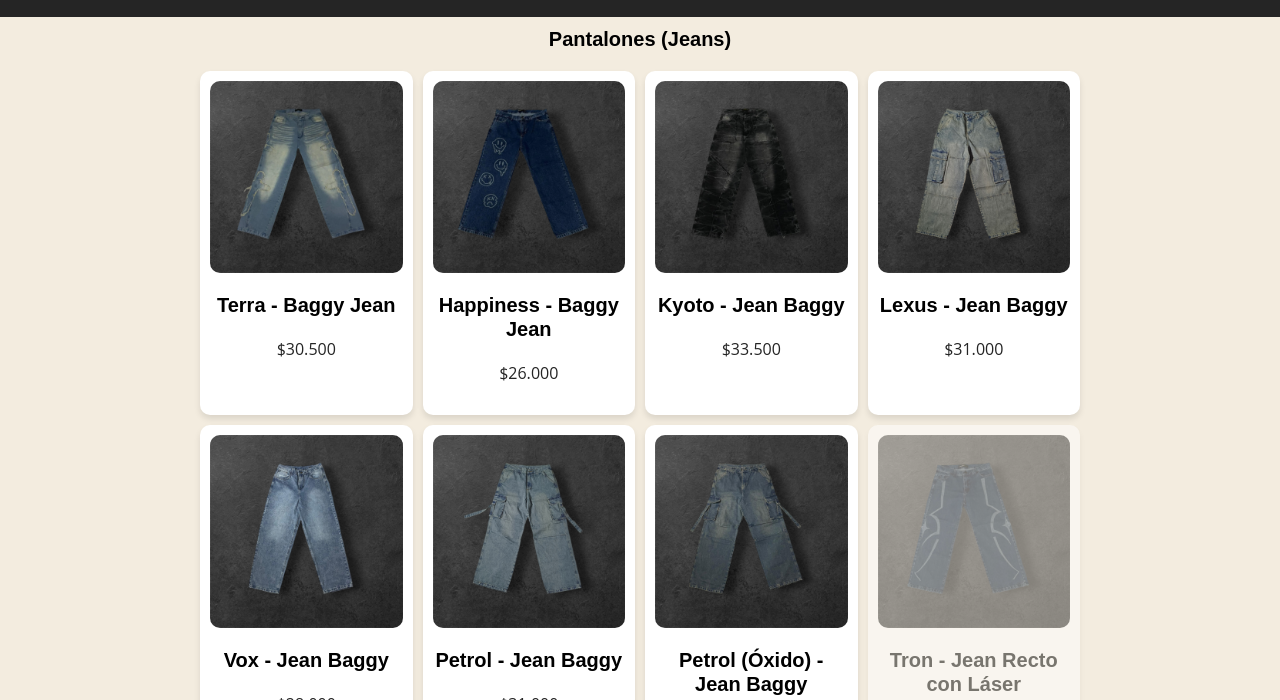
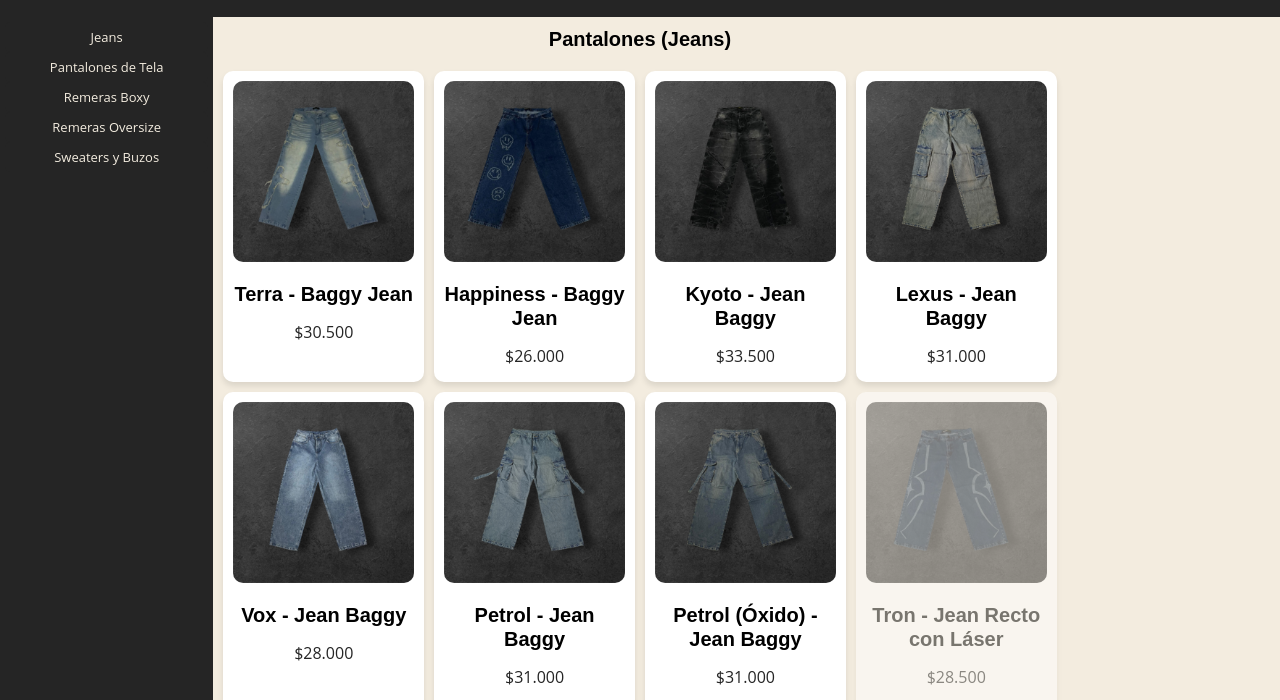
Before and after one commit to MaximoAF/Thrill.web, a plain HTML site: page index.html in a window 1280 px wide. Shown: the part 67-767 px from the top of the page. Drawn offline with Linux system fonts and the light colour scheme.

Commit message:
pagina provicional v1.5

```diff
--- a/index.html
+++ b/index.html
@@ -14,9 +14,19 @@
         class="header__logo"
       />
     </header>
-
-
+    <main class="main__container">
+      <aside class="main__aside_l">
+        <nav class="nav">
+          <a class="nav__link" href="#jeans">Jeans</a>
+          <a class="nav__link" href="#pantalones_tela">Pantalones de Tela</a>
+          <a class="nav__link" href="#remeras_boxy">Remeras Boxy</a>
+          <a class="nav__link" href="#remeras_over">Remeras Oversize</a>
+          <a class="nav__link" href="#sweaters_buzos">Sweaters y Buzos</a>
+        </nav>
+      </aside>
+      <section class="galleries__container">
         <!-- -------------------------------- Pantalones Jeans ---------------------------- -->
+        <article id="jeans">
           <div>
             <h2 class="sub-tittle">Pantalones (Jeans)</h2>
           </div>
@@ -124,8 +134,10 @@
               <span>Sin stock</span>
             </div>
           </section>
+        </article>
 
         <!-- -------------------------------- Pantalones De Tela ---------------------------- -->
+        <article id="pantalones_tela">
           <div>
             <h2 class="sub-tittle">Pantalones (De Tela)</h2>
           </div>
@@ -150,10 +162,10 @@
               <p>$18.000</p>
             </div>
           </section>
-
-
+        </article>
 
         <!-- -------------------------------- Remeras Boxy ---------------------------- -->
+        <article id="remeras_boxy">
           <div>
             <h2 class="sub-tittle">Remeras Boxy</h2>
           </div>
@@ -228,11 +240,10 @@
               <p>$13.500</p>
             </div>
           </section>
-
-
-
+        </article>
 
         <!-- -------------------------------- Remeras Oversize ---------------------------- -->
+        <article id="remeras_over">
           <div>
             <h2 class="sub-tittle">Remeras Oversize</h2>
           </div>
@@ -312,7 +323,7 @@
                 src="/img/Remeras_Oversize/gran_turismo(negra).png"
                 alt="Gran Turismo Oversize"
               />
-        <h2>Gran Turismo(negra) - Remera Oversize</h2>
+              <h2>Gran Turismo (negra) - Remera Oversize</h2>
               <p>$11.500</p>
             </div>
 
@@ -322,7 +333,7 @@
                 src="/img/Remeras_Oversize/gran_turismo(canela).png"
                 alt="Gran Turismo Oversize"
               />
-        <h2>Gran Turismo(canela) - Remera Oversize</h2>
+              <h2>Gran Turismo (canela) - Remera Oversize</h2>
               <p>$11.500</p>
             </div>
 
@@ -332,7 +343,7 @@
                 src="/img/Remeras_Oversize/butterfly(azul).png"
                 alt="Butterfly Oversize"
               />
-        <h2>Butterfly(azul) - Remera Oversize</h2>
+              <h2>Butterfly (azul) - Remera Oversize</h2>
               <p>$11.500</p>
             </div>
 
@@ -342,7 +353,7 @@
                 src="/img/Remeras_Oversize/butterfly(morado).png"
                 alt="Butterfly Oversize"
               />
-        <h2>Butterfly(morado) - Remera Oversize</h2>
+              <h2>Butterfly (morado) - Remera Oversize</h2>
               <p>$11.500</p>
             </div>
 
@@ -352,7 +363,7 @@
                 src="/img/Remeras_Oversize/tour_trapstar(beige).png"
                 alt="Tour Trapstar Oversize"
               />
-        <h2>Tour Trapstar(beige) - Remera Oversize</h2>
+              <h2>Tour Trapstar (beige) - Remera Oversize</h2>
               <p>$11.500</p>
             </div>
 
@@ -362,7 +373,7 @@
                 src="/img/Remeras_Oversize/tour_trapstar(negra).png"
                 alt="Tour Trapstar Oversize"
               />
-        <h2>Tour Trapstar(negra) - Remera Oversize</h2>
+              <h2>Tour Trapstar (negra) - Remera Oversize</h2>
               <p>$11.500</p>
             </div>
 
@@ -382,7 +393,7 @@
                 src="/img/Remeras_Oversize/reverse(chocolate).png"
                 alt="Reverse Oversize"
               />
-        <h2>Reverse(chocolate) - Remera Oversize</h2>
+              <h2>Reverse (chocolate) - Remera Oversize</h2>
               <p>$13.500</p>
             </div>
 
@@ -392,7 +403,7 @@
                 src="/img/Remeras_Oversize/reverse(marron).png"
                 alt="Reverse Oversize"
               />
-        <h2>Reverse(marron) - Remera Oversize</h2>
+              <h2>Reverse (marron) - Remera Oversize</h2>
               <p>$13.500</p>
             </div>
 
@@ -402,7 +413,7 @@
                 src="/img/Remeras_Oversize/reverse(negra).png"
                 alt="Reverse Oversize"
               />
-        <h2>Reverse(negra) - Remera Oversize</h2>
+              <h2>Reverse (negra) - Remera Oversize</h2>
               <p>$13.500</p>
             </div>
 
@@ -428,10 +439,10 @@
               <span>Sin stock</span>
             </div>
           </section>
-
-
+        </article>
 
         <!-- -------------------------------- Buzos y Sweaters ---------------------------- -->
+        <article id="sweaters_buzos">
           <div>
             <h2 class="sub-tittle">Buzos y Sweaters</h2>
           </div>
@@ -509,6 +520,14 @@
               <span>Sin stock</span>
             </div>
           </section>
+        </article>
+
+
+      </section>
+
+
+      <aside class="main__aside_r"></aside>
+    </main>
 
     <footer class="footer">
       <p>© 2024 Thrill Clothes - Todos los derechos reservados</p>
--- a/styles.css
+++ b/styles.css
@@ -44,6 +44,19 @@ h4 {
   line-height: 1.2;
 }
 h1 {
+  font-size: 3.2rem;
+}
+h2 {
+  font-size: 2.8rem;
+}
+h3 {
+  font-size: 2.4rem;
+}
+h4 {
+  font-size: 1.6rem;
+}
+@media (min-width: 425px) {
+  h1 {
     font-size: 4rem;
   }
   h2 {
@@ -54,6 +67,7 @@ h3 {
   }
   h4 {
     font-size: 2rem;
+  }
 }
 img {
   max-width: 100%;
@@ -75,7 +89,73 @@ header {
 .header__logo {
   width: 150px;
 }
+/* Main */
+@media (min-width: 768px) {
+  .main__container {
+    display: grid;
+    grid-template-columns: 1fr 3fr 1fr;
+  }
+}
+@media (min-width: 1024px) {
+  .main__container {
+    display: grid;
+    grid-template-columns: 1fr 4fr 1fr;
+  }
+}
 
+/* Aside L */
+.main__aside_l {
+  background-color: var(--secondariColor);
+  position: relative;
+}
+.nav {
+  background-color: var(--secondariColor);
+  display: flex;
+  flex-direction: column;
+  justify-content: center;
+  align-items: center;
+  padding: 5px 20%;
+  position: sticky;
+  top: 0; /* Fija el elemento en la parte superior */
+  width: 100%;
+  z-index: 1000; /* Asegúrate de que esté por encima de otros elementos si es necesario */
+}
+.nav__link {
+  background-color: var(--secondariColor);
+  color: var(--primaryColor);
+  text-align: center;
+  width: 100%;
+  font-size: small;
+  padding: 2px 10px;
+  border-radius: 5px;
+  transition: all 0.3s ease;
+}
+.nav__link:hover {
+  background-color: var(--blackColor);
+  transform: scale(1.05);
+}
+@media( min-width: 425px) {
+  .nav {
+    justify-content: center;
+    align-items: center;
+    padding: 5px;
+  }
+  .nav__link {
+    background-color: var(--secondariColor);
+    color: var(--primaryColor);
+    text-align: center;
+    width: 100%;
+    font-size: small;
+    padding: 2px 10px;
+    border-radius: 5px;
+    transition: all 0.3s ease;
+  }
+}
+
+/* Gallerry */
+.galleries__container {
+  margin-bottom: 20px;
+}
 .gallery {
   width: min(100%, 90rem);
   margin: 0 auto;
@@ -90,17 +170,22 @@ header {
     grid-template-columns: repeat(3, 1fr);
   }
 }
-@media (min-width: 768px) {
+@media (min-width: 1024px) {
   .gallery {
     grid-template-columns: repeat(4, 1fr);
   }
 }
 .sub-tittle {
-  font-size: 2rem;
+  font-size: 1.6rem;
   margin: 0rem;
   padding: 0rem;
   text-align: center;
   margin: 10px;
+}
+@media (min-width: 425px) {
+  .sub-tittle {
+    font-size: 2rem;
+  }
 }
 .product {
   background-color: var(--whiteColor);
@@ -119,13 +204,31 @@ header {
 }
 
 .product h2 {
+  font-size: 1rem;
+  margin: 5px 0;
+}
+@media (min-width: 425px) {
+  .product h2 {
+    font-size: 1.6rem;
+    margin: 10px 0;
+  }
+}
+@media (min-width: 768px) {
+  .product h2 {
     font-size: 2rem;
-  margin: 10px 0;
+  }
 }
 
 .product p {
+  font-size: 1rem;
+  color: var(--secondariColor);
+  margin: 0px;
+}
+@media (min-width: 425px) {
+  .product p {
     font-size: 1.6rem;
     color: var(--secondariColor);
+  }
 }
 
 .product:hover {
@@ -150,7 +253,6 @@ header {
   font-size: small;
   text-align: center;
   padding: 20px;
-  margin-top: 20px;
   background-color: var(--secondariColor);
   color: var(--primaryColor);
 }
```
Lines whose indentation alone changed are shown as unchanged.
